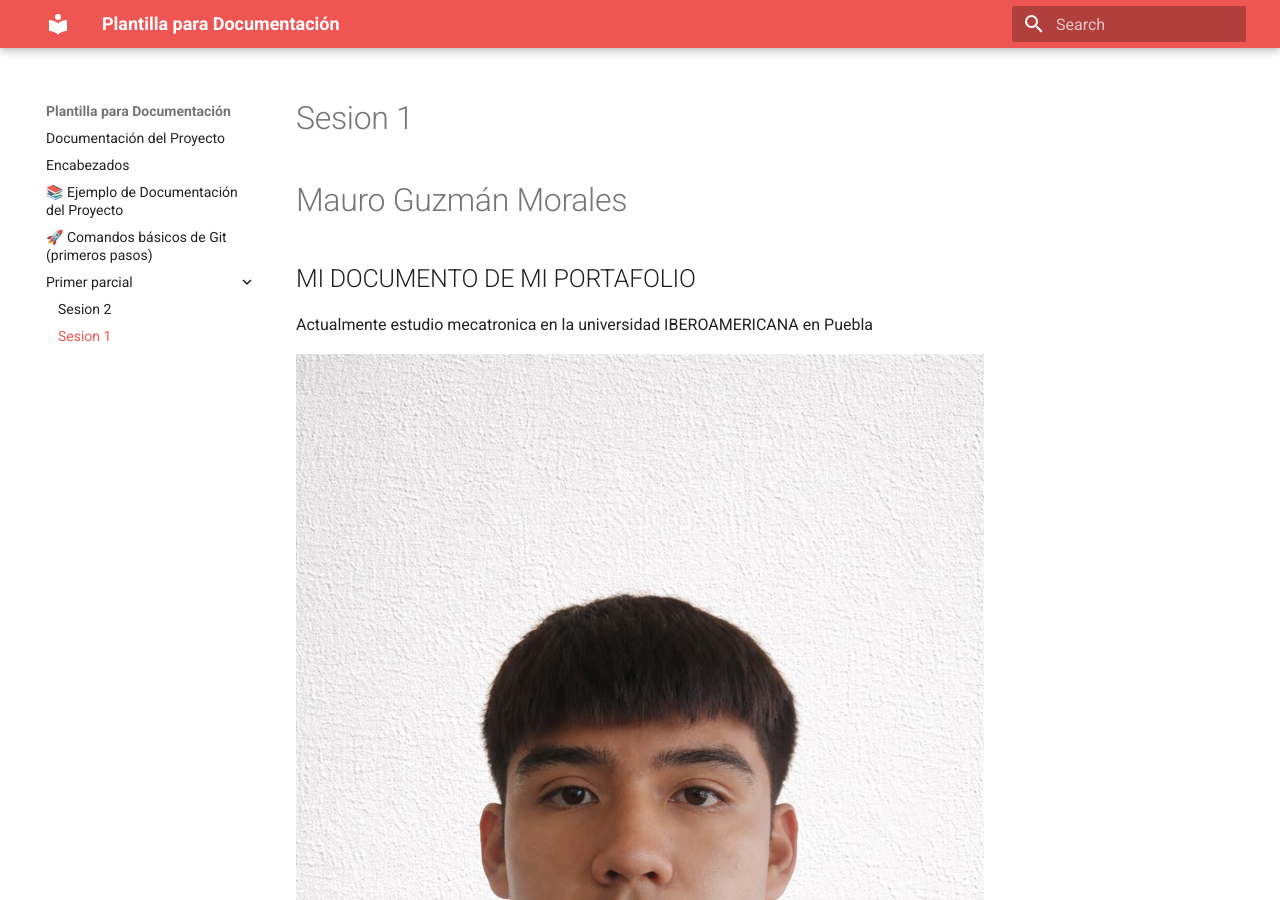
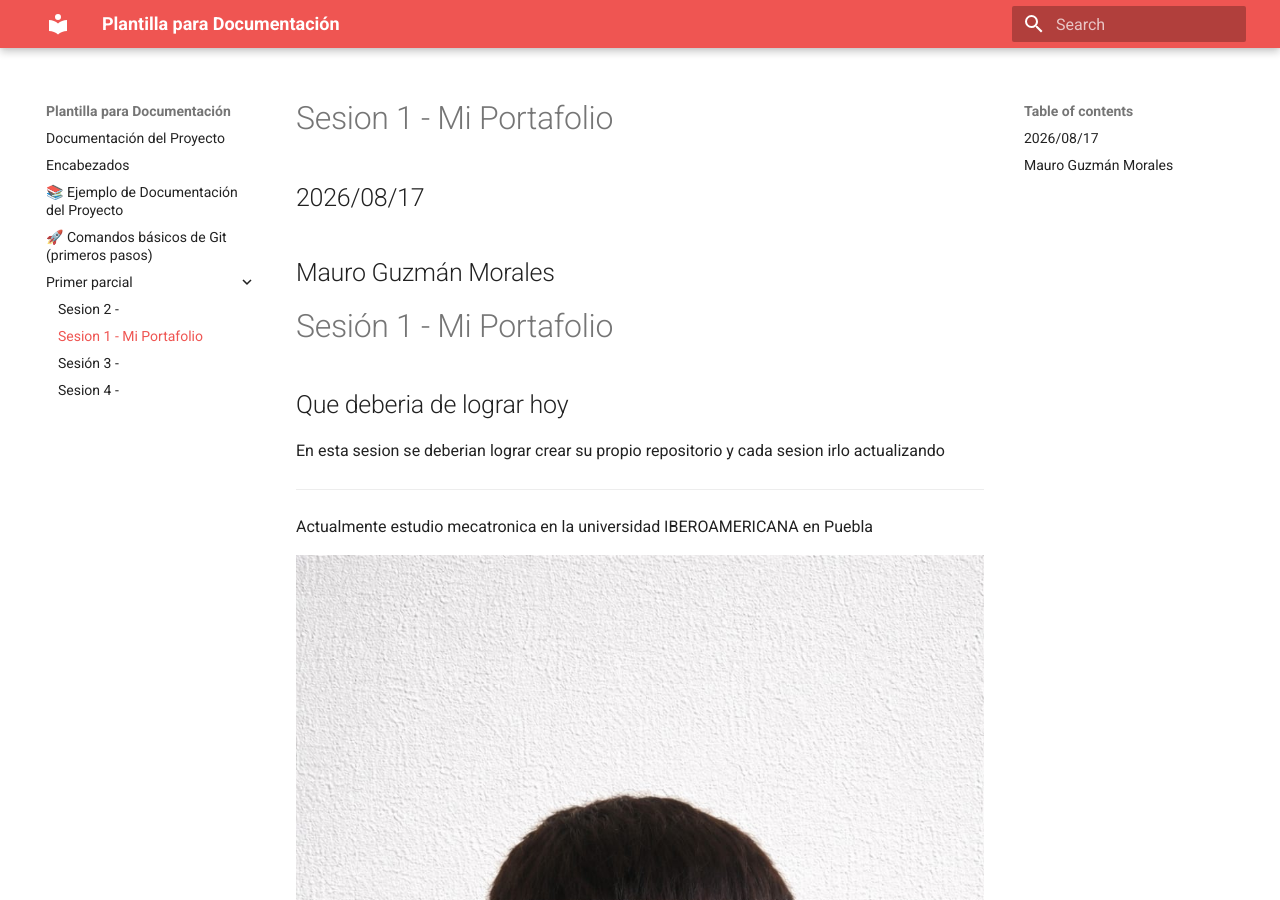
Before and after one commit to mauroguzmanmorales1-beep/Bitacora_Mauro, an MkDocs documentation site: the page built from docs/primer_parcial/sesion_1.md, in a window 1280 px wide and 900 px high. Built offline with MkDocs 1.6.1 and Material for MkDocs 9.7.7, drawn with Linux system fonts in a browser that asks for light colours.

Commit message:
sesion 4

```diff
--- a/docs/primer_parcial/Sesion_2.md
+++ b/docs/primer_parcial/Sesion_2.md
@@ -0,0 +1 @@
+# Sesion 2 -
--- a/docs/primer_parcial/sesion_1.md
+++ b/docs/primer_parcial/sesion_1.md
@@ -1,7 +1,14 @@
-# Sesion 1
-# Mauro Guzmán Morales
-## MI DOCUMENTO DE MI PORTAFOLIO
+# Sesion 1 - Mi Portafolio
+## 2026/08/17
+## Mauro Guzmán Morales
 
+
+# Sesión 1 - Mi Portafolio
+
+## Que deberia de lograr hoy
+En esta sesion se deberian lograr crear su propio repositorio y cada sesion irlo actualizando
+
+-----
 Actualmente estudio mecatronica en la universidad IBEROAMERICANA en Puebla
 
 ![Diagrama del sistema](../recursos/imgs/Foto_pro.jpg)
--- /dev/null
+++ b/docs/primer_parcial/sesion_3.md
@@ -0,0 +1 @@
+# Sesión 3 -
--- /dev/null
+++ b/docs/primer_parcial/sesion_4.md
@@ -0,0 +1 @@
+# Sesion 4 -
```
